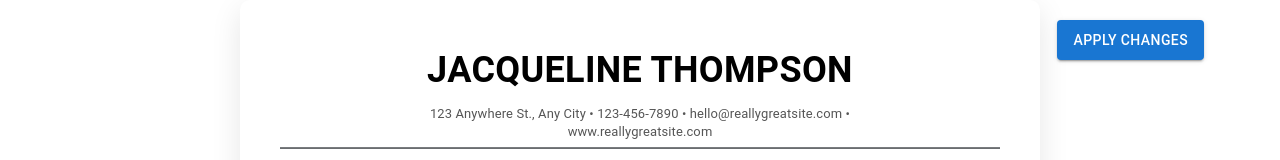
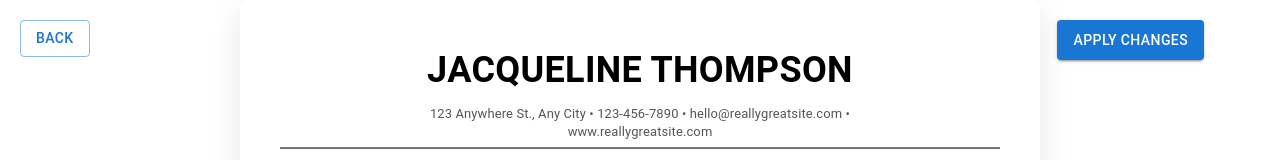
Before and after one commit to rahulkr2511/ResumeBuilder, a React (Create React App) app in the folder resume-builder/: page /template/1 in a window 1280 px wide. Shown: the top 160 px of the page. Built offline with nearby package versions, Linux system fonts and the light colour scheme; some icons are missing.

Commit message:
File name updated and back functionality is created

```diff
--- a/resume-builder/src/App.tsx
+++ b/resume-builder/src/App.tsx
@@ -3,7 +3,7 @@ import './App.css';
 import { BrowserRouter as Router, Routes, Route } from 'react-router-dom';
 import { CssBaseline, ThemeProvider, createTheme } from '@mui/material';
 import Home from './components/Home';
-import ProfessionalResume1 from './templates/ProfessionalResume1';
+import ProfessionalResumeBasic from './templates/ProfessionalResumeBasic';
 
 // Create a theme instance
 const theme = createTheme({
@@ -25,7 +25,7 @@ const App: React.FC = () => {
         <div className="App">
           <Routes>
             <Route path="/" element={<Home />} />
-            <Route path="/template/:templateId" element={<ProfessionalResume1 />} />
+            <Route path="/template/:templateId" element={<ProfessionalResumeBasic />} />
           </Routes>
         </div>
       </Router>
--- a/resume-builder/src/components/Home.tsx
+++ b/resume-builder/src/components/Home.tsx
@@ -16,8 +16,8 @@ const Home: React.FC = () => {
 
   const templates: Template[] = [
     {
-      id: 'template1',
-      name: 'Professional',
+      id: 'professionalBasic',
+      name: 'Professional Basic',
       description: 'A clean and professional template suitable for most industries',
       // thumbnail: 'path-to-thumbnail'
     },
--- a/resume-builder/src/templates/ProfessionalResume1.tsx
+++ b/resume-builder/src/templates/ProfessionalResumeBasic.tsx
@@ -3,23 +3,27 @@ import { TextField, Button, Divider, Box, Menu, MenuItem, IconButton } from '@mu
 import { jsPDF } from 'jspdf';
 import html2canvas from 'html2canvas';
 import MoreVertIcon from '@mui/icons-material/MoreVert';
-import '../styles/ProfessionalResume1.css';
+import '../styles/ProfessionalResumeBasic.css';
+import { useNavigate } from 'react-router-dom';
 import { ResumeData, defaultResumeContent, defaultResumeStaticCSS, defaultTextContentCSS } from '../utils/ProfessionalResumeDefaultContent';
 
-const ProfessionalResume1: React.FC = () => {
+const ProfessionalResumeBasic: React.FC = () => {
     const [resumeData, setResumeData] = useState<ResumeData>(defaultResumeContent);
     const [anchorEl, setAnchorEl] = useState<null | HTMLElement>(null);
     const resumeRef = useRef<HTMLDivElement>(null);
+    const navigate = useNavigate();
 
     const handleChange = (field: keyof ResumeData, value: string) => {
         setResumeData({ ...resumeData, [field]: value });
     };
 
     const handleSave = () => {
-        // Save to localStorage
-        localStorage.setItem('resumeData', JSON.stringify(resumeData));
-        alert('Changes saved successfully!');
+        // TODO: Create Slice to save the resume data
     };
+
+    const handleBack = () => {
+        navigate(`/`);
+    }
 
     const handleDownloadPDF = async () => {
         if (!resumeRef.current) return;
@@ -113,6 +117,22 @@ const ProfessionalResume1: React.FC = () => {
 
     return (
         <div className="resume-wrapper">
+             <Box className="resume-actions" sx={{
+                position: 'fixed',
+                top: 20,
+                left: 20,
+                zIndex: 1000,
+                display: 'flex',
+                gap: 2
+            }}>
+                <Button
+                    variant="outlined"
+                    color="primary"
+                    onClick={handleBack}
+                >
+                    Back
+                </Button>
+            </Box>
             <Box className="resume-actions" sx={{
                 position: 'fixed',
                 top: 20,
@@ -269,4 +289,4 @@ const ProfessionalResume1: React.FC = () => {
     );
 };
 
-export default ProfessionalResume1;
+export default ProfessionalResumeBasic;
```
Also changed, not shown: resume-builder/src/styles/ProfessionalResumeBasic.css (renamed from resume-builder/src/styles/ProfessionalResume1.css).
